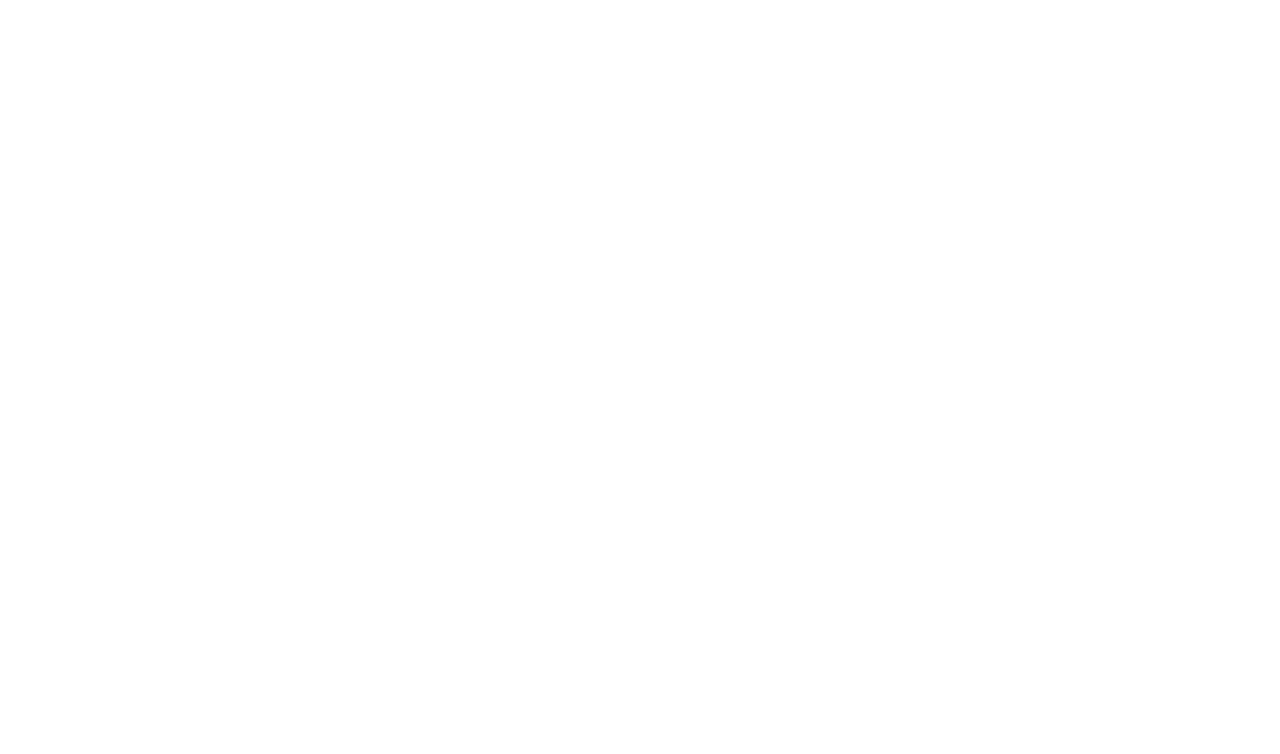
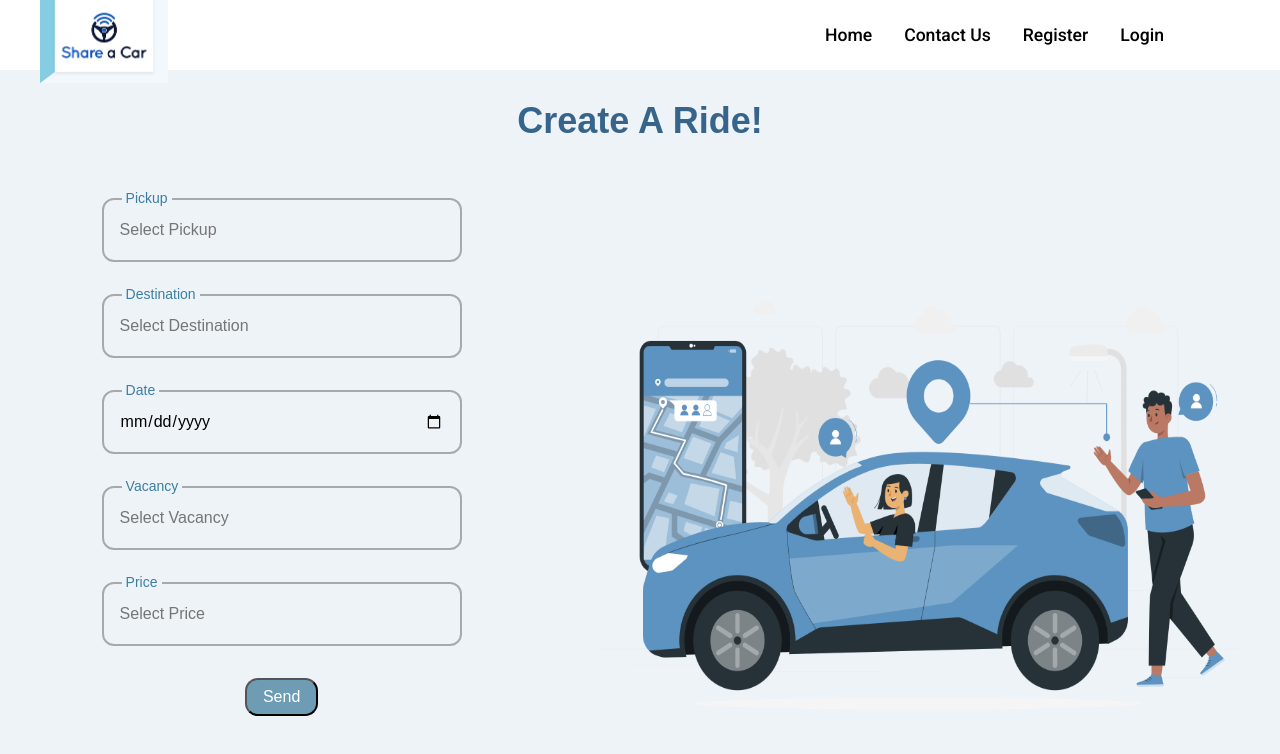
Before and after one commit to Rishita1304/Byteverse_HashItOut, a React (Create React App) app: page /offeraride in a window 1280 px wide. Before the commit this address had no page. Shown: the top 754 px of the page. Built offline with nearby package versions, Linux system fonts and the light colour scheme.

Commit message:
create ride added

```diff
--- a/src/App.js
+++ b/src/App.js
@@ -4,6 +4,7 @@
 import Home from './pages/Home/Home';
 import Register from './pages/Register/Register';
 import Login from './pages/Login/Login';
+import OfferRide from './pages/OfferRide/OfferRide';
 function App() {
   return (
     <Router>
@@ -12,6 +13,7 @@
          <Route path="/" element={<Home/>}/>
          <Route path="/register" element={<Register/>}/>
          <Route path="/login" element={<Login/>}/>
+         <Route path="/offeraride" element={<OfferRide/>}/>
         </Routes>
     </div>
     </Router>
--- a/src/components/Navbar/Navbar.css
+++ b/src/components/Navbar/Navbar.css
@@ -1,7 +1,7 @@
 @import url('https://fonts.googleapis.com/css2?family=Roboto:wght@400;500;700;900&display=swap');
 .navbar{
     width:100%;
-    height: 60px;
+    height: 70px;
     background-color: white;
     display: flex;
     padding: 10px 40px;
--- /dev/null
+++ b/src/components/RIde/Ride.css
@@ -0,0 +1,171 @@
+.ride__container {
+    grid-template-columns: repeat(2, max-content);
+    justify-content: center;
+    column-gap: 6rem;
+    padding-bottom: 3rem;
+}
+.top{
+    height: 10px;
+}
+
+.ride__form {
+    width: 360px;
+}
+
+.ride__form-div {
+    position: relative;
+    margin-bottom: var(--mb-2);
+    height: 4rem;
+}
+.ride__content{
+    width: 60%;
+    flex: 1;
+}
+.ride__form-input {
+    /* position: absolute;
+    top: 0;
+    left: 0; */
+    width: 100%;
+    height: 100%;
+    border: 2px solid rgba(0,0,0,0.3);
+    background: none;
+    outline: none;
+    border-radius: 0.75rem;
+    padding: 1rem;
+    z-index: 1;
+}
+
+.ride__form-tag {
+    color: #3c7ea1;
+    position: absolute;
+    top: -0.75rem;
+    left: 1.25rem;
+    font-size: var(--small-font-size);
+    padding: 0.25rem;
+    background-color: #eef3f8;
+    z-index: 10;
+}
+
+.ride__form-area {
+    height: 8rem;
+}
+
+.ride__form-area textarea {
+    resize: none;
+}
+@import url('https://fonts.googleapis.com/css2?family=Inter:wght@400;600;700&family=Poppins:wght@400;500;600&display=swap');
+
+:root {
+  --header-height: 3rem;
+  --hue: 0;
+  --sat: 20%;
+  --title-color: hsl(var(--hue), var(--sat), 20%);
+  --title-color-dark: hsl(var(--hue), var(--sat), 0%);
+  --text-color: hsl(var(--hue), var(--sat), 46%);
+  --body-color: hsl(var(--hue), var(--sat), 94%);
+  --container-color: #fff;
+  --body-font: 'Poppins', sans-serif;
+
+
+  --big-font-size: 3.5rem;
+  --h1-font-size: 2.25rem;
+  --h2-font-size: 1.5rem;
+  --h3-font-size: 1.25rem;
+  --normal-font-size: 1rem;
+  --small-font-size: 0.875rem;
+  --smaller-font-size: 0.813rem;
+  --tiny-font-size: 0.625rem;
+
+
+  --font-normal: 400;
+  --font-medium: 500;
+  --font-semi-bold: 600;
+
+
+  --mb-0-25: 0.25rem;
+  --mb-0-5: 0.5rem;
+  --mb-0-75: 0.75rem;
+  --mb-1: 1rem;
+  --mb-1-5: 1.5rem;
+  --mb-2: 2rem;
+  --mb-2-5: 2.5rem;
+  --mb-3: 3rem;
+
+
+  --z-tooltip: 10;
+  --z-fixed: 100;
+  --z-modal: 1000;
+}
+
+  * {
+    margin: 0;
+    padding: 0;
+    box-sizing:border-box;
+  }
+
+body,
+button,
+input,
+textarea {
+  font-family: var(--body-font);
+  font-size: var(--normal-font-size);
+}
+
+body {
+  background-color: #eef3f8;
+}
+
+
+button {
+  cursor: pointer;
+  border: none;
+  outline: none;
+}
+
+
+.section {
+  padding: 5rem 0 2rem;
+}
+
+
+.section__title {
+  font-size: var(--h1-font-size);
+  color: #36648a;
+  margin-top: 20px;
+  text-align: center;
+}
+
+.container {
+  max-width: 968px;
+  margin-left: auto;
+  margin-right: auto;
+}
+
+.grid {
+  display: flex;
+  margin-top: 3.5rem;
+  gap: 8.5rem;
+}
+
+
+.ride__button {
+  display: inline-block;
+  background-color: #6f9cb5;
+  color: var(--container-color);
+  padding: 0.5rem 1rem;
+  border-radius: 0.8rem;
+  font-weight: var(--font-medium);
+}
+.svg{
+    height: 50vh;
+    width: 50vw;
+    margin-top: -3rem;
+}
+.img23{
+    height: 90vh;
+    width: 50vw;
+}
+
+.ride__button:hover {
+  background-color:#5c8398 ;
+}
--- /dev/null
+++ b/src/components/RIde/Ride.js
@@ -0,0 +1,117 @@
+import React, { useState } from 'react'
+import img1 from '../../images/Carpool-rafiki.png'
+import './Ride.css'
+const Ride = () => {
+
+    const initialvalues = {
+        pickup: "",
+        destination: "",
+        date: "",
+        time: "",
+        vacancy: "",
+      };
+
+      const [formvalues, setformvalues] = useState(initialvalues);
+      const [error, seterror] = useState(true);
+      const [formerror, setformerror] = useState({});
+
+      const userHandler = (e) => {
+        const { name, value } = e.target;
+        setformvalues({ ...formvalues, [name]: value });
+      }
+
+      const errors_form=()=> {
+        const errors = {};
+
+
+        if (formvalues.pickup!="") {
+          errors.pickup= "";
+          seterror(true);
+          console.log(error.pickup)
+        }
+        else {
+          seterror(false);
+          errors.pickup = "Please enter pickup";
+        }
+
+
+
+        if (formvalues.destination!="") {
+          errors.destination = "";
+          seterror(true);
+          console.log(error.destination)
+        }
+        else {
+          seterror(false);
+          errors.destination = "Please enter destination";
+        }
+
+
+        if (formvalues.date=="") {
+          seterror(false);
+          errors.year = "Please select Date";
+        }
+        else {
+          errors.year = "";
+        }
+
+        if (formvalues.vacancy == "") {
+          seterror(false);
+          errors.branch = "Please select Vacancy";
+        }
+        else {
+          errors.branch = "";
+        }
+
+        return errors;
+      }
+      const validateform = (e) => {
+        e.preventDefault();
+        setformerror(errors_form());
+        if(error==true){
+          console.log(formvalues);
+        }
+      }
+
+
+  return (
+    <section className='ride section'>
+        <h2 className='section__title'>Create A Ride!</h2>
+    <div className='ride__container container grid'>
+        <div className='ride__content'>
+            <form className='ride__form'>
+                <div className='ride__form-div'>
+                    <label className='ride__form-tag'>Pickup</label>
+                    <input type='text'  placeholder="Select Pickup" name="pickup" onChange={userHandler} className='ride__form-input'/>
+                </div>
+                <div className='ride__form-div'>
+                    <label className='ride__form-tag'>Destination</label>
+                    <input type='text'  placeholder="Select Destination" name="destination" onChange={userHandler} className='ride__form-input'/>
+                </div>
+                <div className='ride__form-div'>
+                    <label className='ride__form-tag'>Date</label>
+                    <input type='date'  placeholder="Select Date" name="date" onChange={userHandler} className='ride__form-input'/>
+                </div>
+                <div className='ride__form-div'>
+                    <label className='ride__form-tag'>Vacancy</label>
+                    <input type='number'  placeholder="Select Vacancy" name="vacancy" onChange={userHandler} className='ride__form-input'/>
+                </div>
+                <div className='ride__form-div'>
+                    <label className='ride__form-tag'>Price</label>
+                    <input type='number'  placeholder="Select Price" name="price" onChange={userHandler} className='ride__form-input'/>
+                </div>
+                <input className='ride__button'
+                    type="submit" value="Send" />
+            </form>
+        </div>
+        <div className='ride__content' data-aos='flip-up'>
+        <div className="svg">
+        <img className='img23' src={img1} alt=''/>
+         </div>
+        </div>
+    </div>
+</section>
+  )
+}
+
+export default Ride
--- a/src/components/Request/Request.css
+++ b/src/components/Request/Request.css
@@ -9,14 +9,14 @@
     /* display: flex; */
 }
 .requestTextArea{
-    width:40%;
+    width:50%;
     /* height: auto; */
     display: flex;
     color: rgb(223, 236, 247);
     flex-direction: column;
     justify-content: center;
     align-items: flex-start;
-    padding: 100px 30px 30px 10px;
+    padding: 150px 30px 30px 10px;
     margin-left: 8rem;
 }
 .btn {
@@ -52,7 +52,7 @@
     width:20rem;
     /* border: 1px solid black; */
     right: 1rem;
-    top: 3rem;
+    top: 2rem;
     display: flex;
     flex-direction: column;
     align-items: center;
--- /dev/null
+++ b/src/pages/OfferRide/OfferRide.js
@@ -0,0 +1,14 @@
+import React from 'react'
+import Navbar from '../../components/Navbar/Navbar'
+import Ride from '../../components/RIde/Ride'
+
+const OfferRide = () => {
+  return (
+    <>
+      <Navbar/>
+      <Ride/>
+    </>
+  )
+}
+
+export default OfferRide
```
Also changed, not shown: src/images/Carpool-rafiki.png (added).
